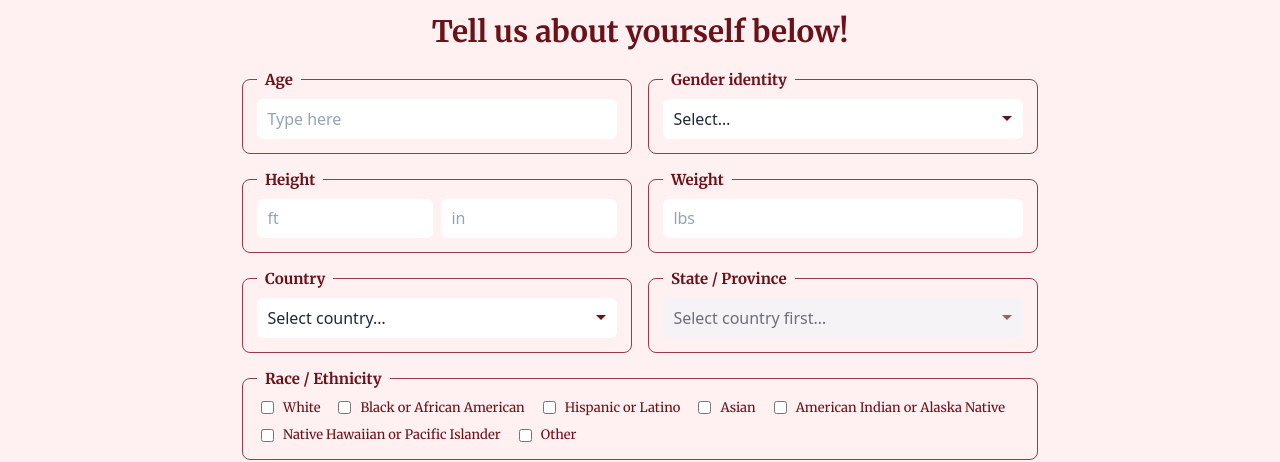
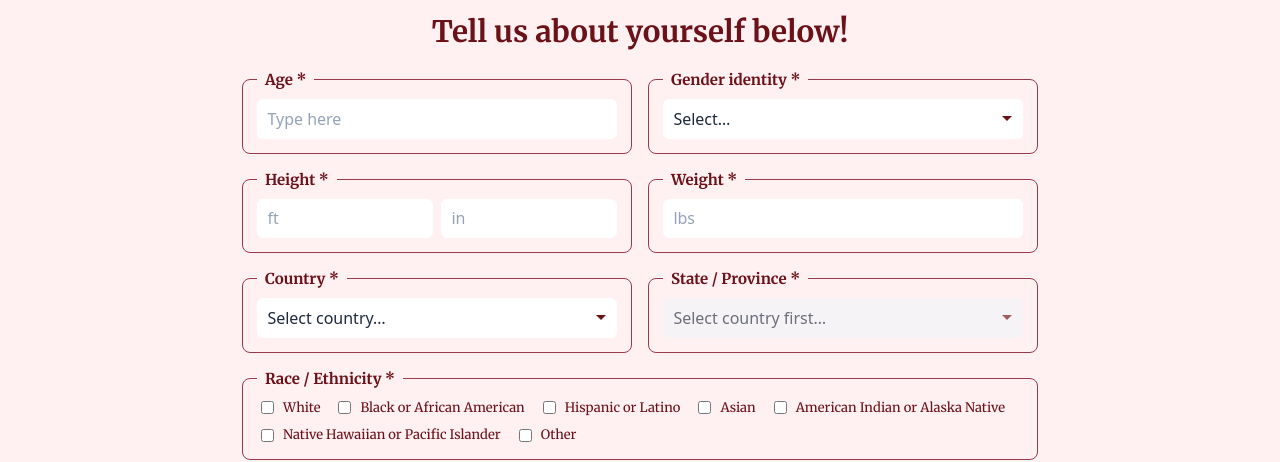
Before and after one commit to ryanrT27/HeartToHeart, a React (Vite) app in the folder frontend/: page / in a window 1280 px wide. Both pictures are taken after a click on the button "Find My Match". Shown: the part 151-613 px from the top of the page. Built offline with nearby package versions, Linux system fonts and the light colour scheme.

Commit message:
Made first page of demographics mandatory

```diff
--- a/frontend/package.json
+++ b/frontend/package.json
@@ -9,6 +9,7 @@
     "preview": "vite preview"
   },
   "dependencies": {
+    "country-state-city": "^3.2.1",
     "react": "^18.3.1",
     "react-dom": "^18.3.1"
   },
--- a/frontend/src/components/Demographics.jsx
+++ b/frontend/src/components/Demographics.jsx
@@ -1,3 +1,4 @@
+import { useState } from "react";
 import { COUNTRY_OPTIONS, subdivisionsForCountry } from "../data/geoRegions.js";
 
 const RACE_OPTIONS = [
@@ -22,8 +23,14 @@ const GENDER_OPTIONS = [
 export default function Demographics({ formData, setFormData, onNext, onExitAssessment }) {
   const raceSelections = formData.race_ethnicity || [];
 
+  // NEW: State to hold our validation error message
+  const [errorMsg, setErrorMsg] = useState("");
+
   const handleChange = (e) => {
     const { name, value } = e.target;
+    // Clear the error message once they start typing/selecting again
+    if (errorMsg) setErrorMsg("");
+
     if (name === "country") {
       setFormData({ ...formData, country: value, subdivision: "" });
       return;
@@ -32,6 +39,8 @@ export default function Demographics({ formData, setFormData, onNext, onExitAsse
   };
 
   const toggleRace = (id) => {
+    if (errorMsg) setErrorMsg("");
+
     const updated = raceSelections.includes(id)
       ? raceSelections.filter((r) => r !== id)
       : [...raceSelections, id];
@@ -41,13 +50,45 @@ export default function Demographics({ formData, setFormData, onNext, onExitAsse
   const subs = formData.country ? subdivisionsForCountry(formData.country) : null;
   const subSelectDisabled = !formData.country;
 
+  // NEW: Validation function before moving to the next step
+  const handleNext = () => {
+    // 1. Check all basic text/select fields
+    if (
+      !formData.age ||
+      !formData.genderIdentity ||
+      !formData.heightFeet ||
+      !formData.heightInches ||
+      !formData.weight ||
+      !formData.country
+    ) {
+      setErrorMsg("Please fill out all required fields.");
+      return;
+    }
+
+    // 2. Check conditional state/province field (if their country has states)
+    if (subs && subs.length > 0 && !formData.subdivision) {
+      setErrorMsg("Please select a state/province.");
+      return;
+    }
+
+    // 3. Check that at least one race/ethnicity is selected
+    if (raceSelections.length === 0) {
+      setErrorMsg("Please select at least one option for Race/Ethnicity.");
+      return;
+    }
+
+    // If everything is filled out, clear errors and proceed
+    setErrorMsg("");
+    onNext();
+  };
+
   return (
     <div className="demographics-screen">
       <h2 className="demographics-screen-title">Tell us about yourself below!</h2>
 
       <div className="demographics-form">
         <fieldset className="demo-input-shell">
-          <legend className="demo-input-label">Age</legend>
+          <legend className="demo-input-label">Age *</legend>
           <input
             type="number"
             name="age"
@@ -60,7 +101,7 @@ export default function Demographics({ formData, setFormData, onNext, onExitAsse
         </fieldset>
 
         <fieldset className="demo-input-shell">
-          <legend className="demo-input-label">Gender identity</legend>
+          <legend className="demo-input-label">Gender identity *</legend>
           <select
             name="genderIdentity"
             className="demo-input-field demo-input-select"
@@ -76,7 +117,7 @@ export default function Demographics({ formData, setFormData, onNext, onExitAsse
         </fieldset>
 
         <fieldset className="demo-input-shell">
-          <legend className="demo-input-label">Height</legend>
+          <legend className="demo-input-label">Height *</legend>
           <div className="demo-height-row">
             <input
               type="number"
@@ -101,7 +142,7 @@ export default function Demographics({ formData, setFormData, onNext, onExitAsse
         </fieldset>
 
         <fieldset className="demo-input-shell">
-          <legend className="demo-input-label">Weight</legend>
+          <legend className="demo-input-label">Weight *</legend>
           <input
             type="number"
             name="weight"
@@ -115,7 +156,7 @@ export default function Demographics({ formData, setFormData, onNext, onExitAsse
         </fieldset>
 
         <fieldset className="demo-input-shell">
-          <legend className="demo-input-label">Country</legend>
+          <legend className="demo-input-label">Country *</legend>
           <select
             name="country"
             className="demo-input-field demo-input-select"
@@ -124,15 +165,15 @@ export default function Demographics({ formData, setFormData, onNext, onExitAsse
           >
             <option value="">Select country…</option>
             {COUNTRY_OPTIONS.map((c) => (
-              <option key={c} value={c}>
-                {c}
+              <option key={c.id || c} value={c.id || c}>
+                {c.label || c}
               </option>
             ))}
           </select>
         </fieldset>
 
         <fieldset className="demo-input-shell">
-          <legend className="demo-input-label">State / Province</legend>
+          <legend className="demo-input-label">State / Province *</legend>
           <select
             name="subdivision"
             className="demo-input-field demo-input-select"
@@ -145,8 +186,8 @@ export default function Demographics({ formData, setFormData, onNext, onExitAsse
             </option>
             {subs &&
               subs.map((s) => (
-                <option key={s} value={s}>
-                  {s}
+                <option key={s.id || s} value={s.id || s}>
+                  {s.label || s}
                 </option>
               ))}
             {formData.country && subs === null && (
@@ -156,7 +197,7 @@ export default function Demographics({ formData, setFormData, onNext, onExitAsse
         </fieldset>
 
         <fieldset className="demo-input-shell demo-input-shell--full-width">
-          <legend className="demo-input-label">Race / Ethnicity</legend>
+          <legend className="demo-input-label">Race / Ethnicity *</legend>
           <div className="demo-race-options">
             {RACE_OPTIONS.map((opt) => (
               <label key={opt.id} className="demo-race-option">
@@ -172,11 +213,19 @@ export default function Demographics({ formData, setFormData, onNext, onExitAsse
         </fieldset>
       </div>
 
+      {/* NEW: Display the error message if validation fails */}
+      {errorMsg && (
+        <div style={{ color: '#890B1D', fontWeight: 'bold', marginBottom: '15px', textAlign: 'center' }}>
+          {errorMsg}
+        </div>
+      )}
+
       <div className="onboarding-step-actions">
         <button type="button" className="hero-cta onboarding-cta onboarding-cta--outline" onClick={onExitAssessment}>
           Back
         </button>
-        <button type="button" className="hero-cta onboarding-cta" onClick={onNext}>
+        {/* NEW: Call handleNext instead of onNext directly */}
+        <button type="button" className="hero-cta onboarding-cta" onClick={handleNext}>
           Next
         </button>
       </div>
```
Also changed, not shown: 1 other file (tests, documents, lock files or other folders).
